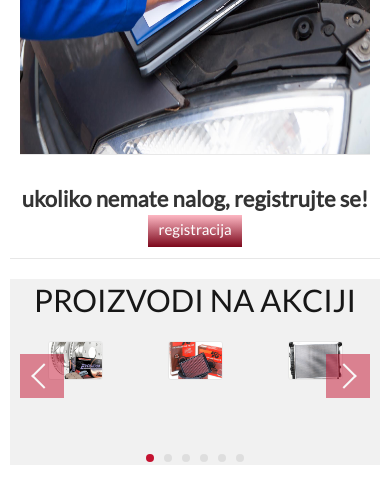
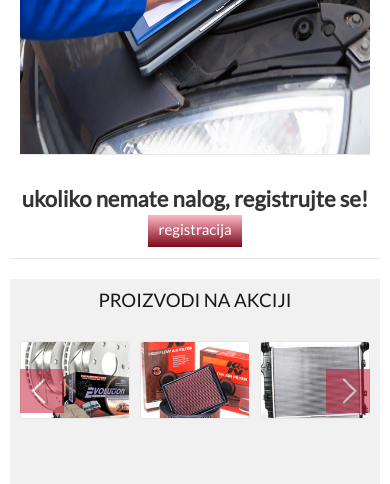
Before and after one commit to Vukas82/hyundai-delovi-redizajn, a plain HTML site: page index.html in a window 390 px wide. Shown: the part 1845-2329 px from the top of the page. Drawn offline with nearby package versions, Linux system fonts and the light colour scheme; some packages are replaced by stand-ins of ours; files that its build step writes are made by us from their sources; a script that the page names is missing; files whose address does not match are found by name.

Commit message:
ponuda responsive

```diff
--- a/css/style.css
+++ b/css/style.css
@@ -3765,6 +3765,10 @@ input:active {
     .cards ul li a {
         margin-right: 0px !important;
     }
+
+    body>div.container>div.container.ponuda-carousel>div.title>h3 {
+        font-size: 60%;
+    }
 }
 
 
@@ -4120,13 +4124,12 @@ input:active {
     }
 
     #FooterShipping #shipFooter ul li {
-
         padding: 0
     }
 
-    /* #FooterShipping #shipFooter {
-        height: 55px;
-    } */
+    .ponuda .img-responsive {
+        width: 100%;
+    }
 }
 
 .text__holder {
```
